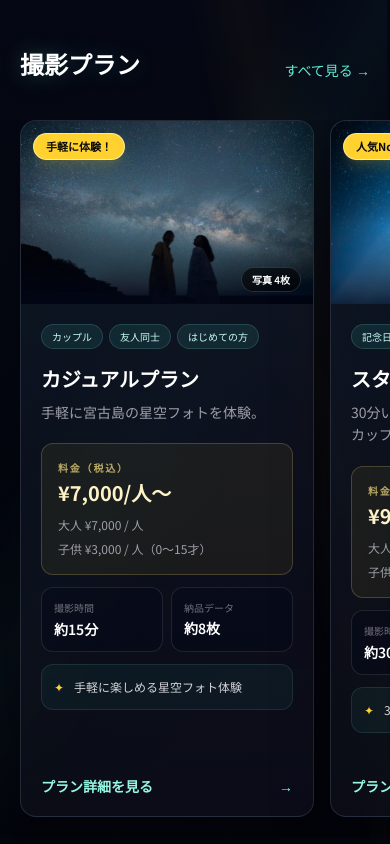
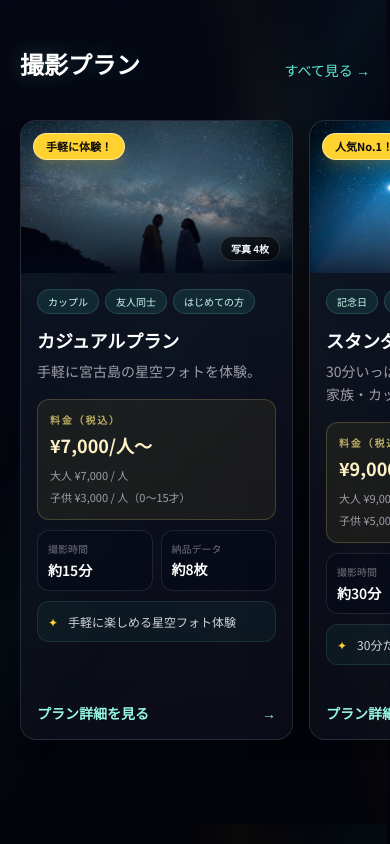
Before and after one commit to genkidama2439-collab/space-inada, a Next.js app: page / in a window 390 px wide. Shown: the part 3220-4064 px from the top of the page. Built offline with nearby package versions, Linux system fonts and the light colour scheme; no server answers.

Commit message:
Compact mobile plan cards

```diff
--- a/src/app/page.tsx
+++ b/src/app/page.tsx
@@ -163,7 +163,7 @@ export default function Home() {
           {plans.map((plan, i) => (
             <div
               key={plan.slug}
-              className={`reveal-up w-[84%] max-w-[22rem] shrink-0 snap-start sm:w-auto sm:max-w-none sm:shrink ${i % 3 === 1 ? "delay-100" : i % 3 === 2 ? "delay-200" : ""}`}
+              className={`reveal-up w-[78%] max-w-[20rem] shrink-0 snap-start sm:w-auto sm:max-w-none sm:shrink ${i % 3 === 1 ? "delay-100" : i % 3 === 2 ? "delay-200" : ""}`}
             >
               <PlanCard plan={plan} />
             </div>
--- a/src/app/plans/page.tsx
+++ b/src/app/plans/page.tsx
@@ -50,7 +50,7 @@ export default function PlansPage() {
         {plans.map((plan) => (
           <div
             key={plan.slug}
-            className="w-[84%] max-w-[22rem] shrink-0 snap-start sm:w-auto sm:max-w-none sm:shrink"
+            className="w-[78%] max-w-[20rem] shrink-0 snap-start sm:w-auto sm:max-w-none sm:shrink"
           >
             <PlanCard plan={plan} />
           </div>
--- a/src/components/sections/PlanCard.tsx
+++ b/src/components/sections/PlanCard.tsx
@@ -13,10 +13,10 @@ export function PlanCard({ plan }: { plan: Plan }) {
       href={`/plans/${plan.slug}`}
       className="cosmic-panel cosmic-panel-hover group flex h-full flex-col overflow-hidden rounded-2xl"
     >
-      <div className="relative aspect-[16/10] w-full overflow-hidden">
+      <div className="relative aspect-[16/9] w-full overflow-hidden sm:aspect-[16/10]">
         <ImageSlot
           asset={images[0]}
-          sizes="(max-width: 640px) 84vw, (max-width: 1024px) 50vw, 33vw"
+          sizes="(max-width: 640px) 78vw, (max-width: 1024px) 50vw, 33vw"
           className="transition-transform duration-500 group-hover:scale-105"
         />
         <div className="absolute inset-x-0 bottom-0 h-20 bg-gradient-to-t from-slate-950/80 to-transparent" />
@@ -31,7 +31,7 @@ export function PlanCard({ plan }: { plan: Plan }) {
           </span>
         )}
       </div>
-      <div className="flex flex-1 flex-col p-5 sm:p-6">
+      <div className="flex flex-1 flex-col p-4 sm:p-6">
         <div className="flex flex-wrap gap-1.5">
           {plan.forWhom.map((w) => (
             <span
@@ -42,22 +42,22 @@ export function PlanCard({ plan }: { plan: Plan }) {
             </span>
           ))}
         </div>
-        <h3 className="mt-4 text-xl font-bold text-white group-hover:text-teal-100">
+        <h3 className="mt-3 text-lg font-bold text-white group-hover:text-teal-100 sm:mt-4 sm:text-xl">
           {plan.name}
         </h3>
-        <p className="mt-2 line-clamp-2 text-sm leading-relaxed text-zinc-400">
+        <p className="mt-1.5 line-clamp-2 text-sm leading-relaxed text-zinc-400 sm:mt-2">
           {plan.tagline}
         </p>
 
-        <div className="mt-5 rounded-xl border border-amber-200/20 bg-amber-300/[0.06] p-4">
+        <div className="mt-4 rounded-xl border border-amber-200/20 bg-amber-300/[0.06] p-3 sm:mt-5 sm:p-4">
           <p className="text-[10px] font-semibold tracking-[0.18em] text-amber-200/70">
             料金（税込）
           </p>
-          <p className="mt-1 text-xl font-bold text-amber-100">
+          <p className="mt-1 text-lg font-bold text-amber-100 sm:text-xl">
             {planPriceLabel(plan)}
           </p>
           {typeof plan.priceFrom === "number" && (
-            <ul className="mt-2 space-y-1 text-xs leading-relaxed text-zinc-400">
+            <ul className="mt-2 space-y-1 text-[11px] leading-relaxed text-zinc-400 sm:text-xs">
               {plan.pricingDetail.slice(0, 3).map((line) => (
                 <li key={line}>{line}</li>
               ))}
@@ -65,12 +65,12 @@ export function PlanCard({ plan }: { plan: Plan }) {
           )}
         </div>
 
-        <dl className="mt-3 grid grid-cols-2 gap-2">
-          <div className="rounded-xl border border-white/10 bg-slate-950/35 p-3">
+        <dl className="mt-2.5 grid grid-cols-2 gap-2 sm:mt-3">
+          <div className="rounded-xl border border-white/10 bg-slate-950/35 p-2.5 sm:p-3">
             <dt className="text-[10px] text-zinc-500">撮影時間</dt>
             <dd className="mt-1 text-sm font-semibold text-white">{durationLabel}</dd>
           </div>
-          <div className="rounded-xl border border-white/10 bg-slate-950/35 p-3">
+          <div className="rounded-xl border border-white/10 bg-slate-950/35 p-2.5 sm:p-3">
             <dt className="text-[10px] text-zinc-500">納品データ</dt>
             <dd className="mt-1 text-sm font-semibold leading-snug text-white">
               {plan.deliveryCount}
@@ -78,14 +78,14 @@ export function PlanCard({ plan }: { plan: Plan }) {
           </div>
         </dl>
 
-        <div className="mt-3 flex gap-2.5 rounded-xl border border-teal-200/10 bg-teal-300/[0.05] p-3 text-xs leading-relaxed text-zinc-300">
+        <div className="mt-2.5 flex gap-2.5 rounded-xl border border-teal-200/10 bg-teal-300/[0.05] p-2.5 text-xs leading-relaxed text-zinc-300 sm:mt-3 sm:p-3">
           <span aria-hidden className="shrink-0 text-amber-300">
             ✦
           </span>
           <p>{plan.features[0]}</p>
         </div>
 
-        <span className="mt-auto flex items-center justify-between pt-5 text-sm font-semibold text-teal-200">
+        <span className="mt-auto flex items-center justify-between pt-4 text-sm font-semibold text-teal-200 sm:pt-5">
           プラン詳細を見る
           <span
             aria-hidden
--- a/src/components/sections/RelatedPlans.tsx
+++ b/src/components/sections/RelatedPlans.tsx
@@ -13,7 +13,7 @@ export function RelatedPlans({ slugs }: { slugs: PlanSlug[] }) {
         {plans.map((plan) => (
           <div
             key={plan.slug}
-            className="w-[84%] max-w-[22rem] shrink-0 snap-start sm:w-auto sm:max-w-none sm:shrink"
+            className="w-[78%] max-w-[20rem] shrink-0 snap-start sm:w-auto sm:max-w-none sm:shrink"
           >
             <PlanCard plan={plan} />
           </div>
```
